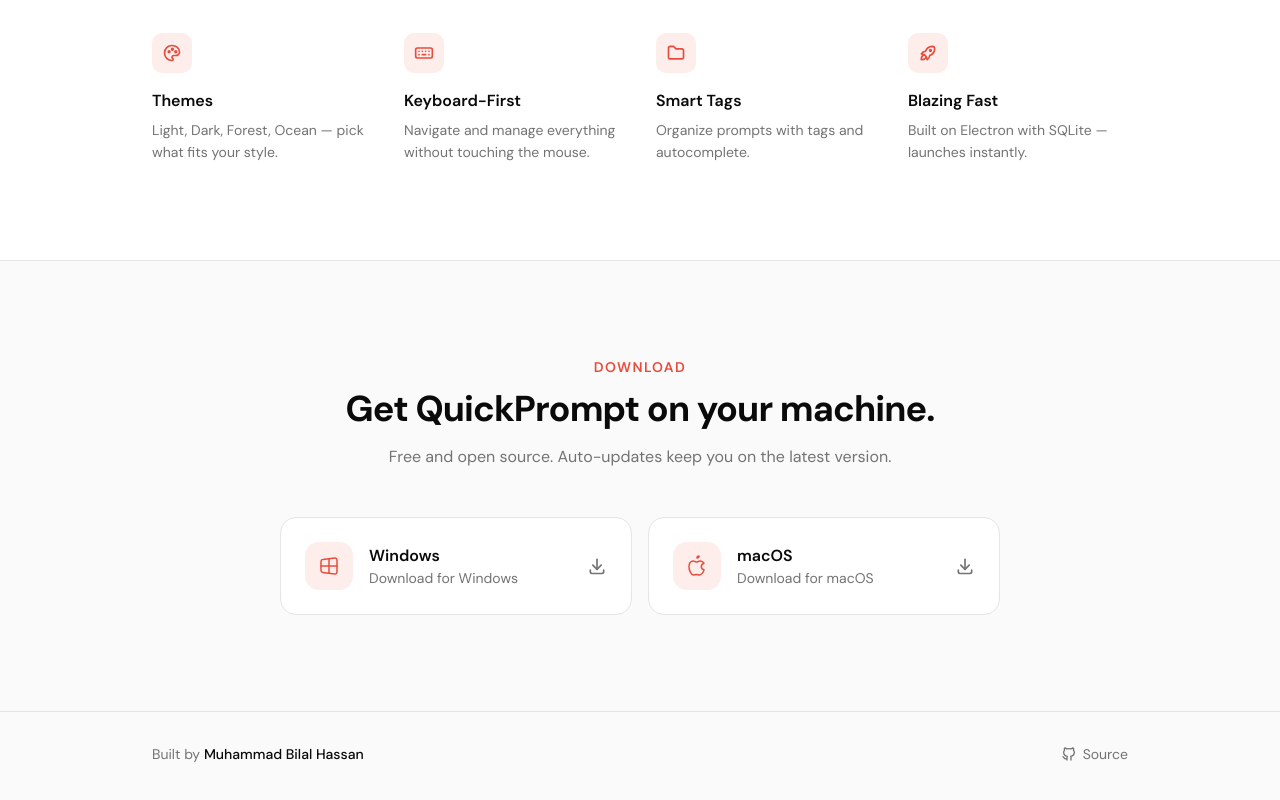
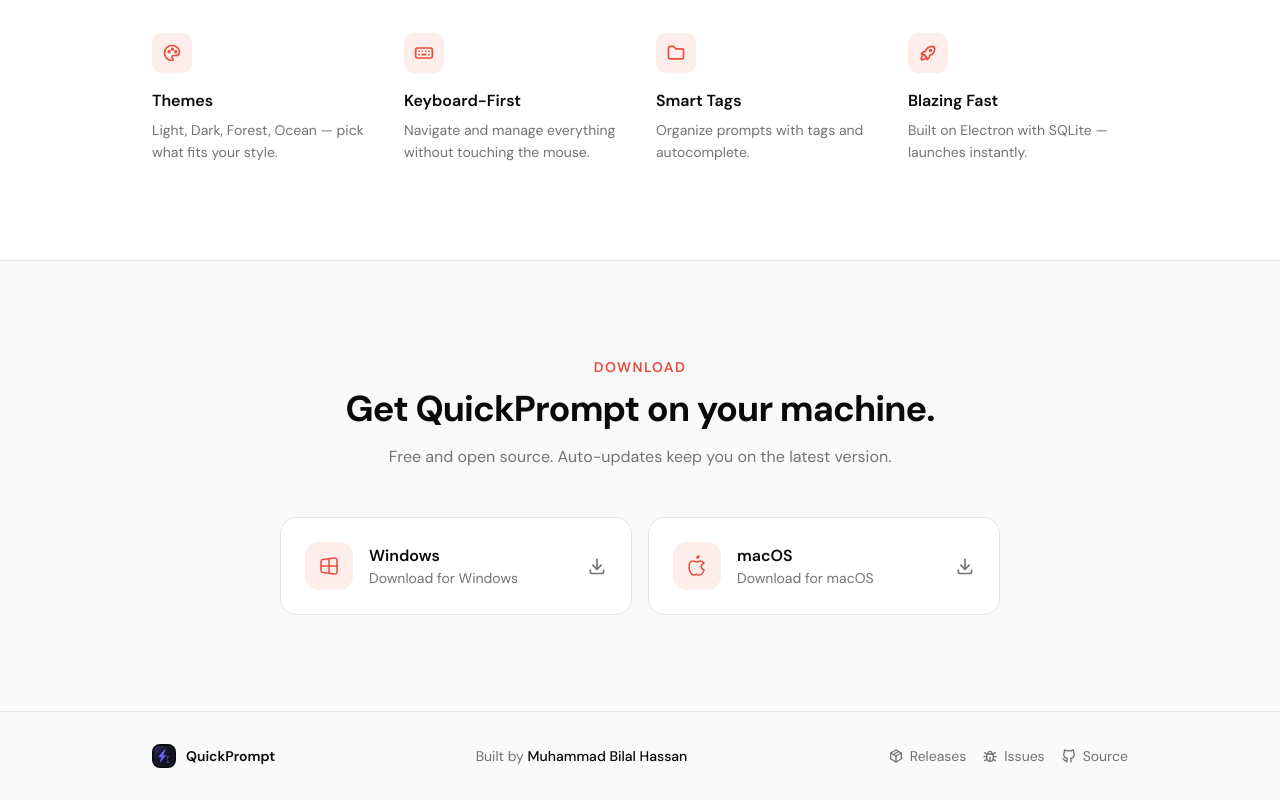
Before and after one commit to bilals2008/quickprompt-web, a React (Vite) app: page / in a window 1280 px wide. Shown: the part 1109-1909 px from the top of the page. Built offline with nearby package versions, Linux system fonts and the light colour scheme.

Commit message:
feat(ui): update footer with branding and additional links
Add the QuickPrompt logo and brand name to the footer. Replace the single GitHub link with a set of links including Releases, Issues, and Source to improve navigation and visibility.

```diff
--- a/src/components/Footer.jsx
+++ b/src/components/Footer.jsx
@@ -1,7 +1,7 @@
 import { useRef } from "react";
 import { useGSAP } from "@gsap/react";
 import { gsap } from "gsap";
-import { IconBrandGithub } from "@tabler/icons-react";
+import { IconBrandGithub, IconPackage, IconBug } from "@tabler/icons-react";
 
 export function Footer() {
   const containerRef = useRef(null);
@@ -39,9 +39,32 @@
   return (
     <footer ref={containerRef} className="border-t border-border py-8">
       <div className="footer-content mx-auto flex max-w-5xl flex-col items-center justify-between gap-4 px-6 sm:flex-row">
+        <div className="flex items-center gap-2.5">
+          <img src="/logo.avif" alt="QuickPrompt" className="size-6 rounded-md object-cover" />
+          <span className="text-sm font-semibold text-foreground">QuickPrompt</span>
+        </div>
         <p className="text-sm text-muted-foreground">
           Built by <span className="font-medium text-foreground">Muhammad Bilal Hassan</span>
         </p>
+        <div className="flex items-center gap-4">
+          <a
+            href="https://github.com/bilals2008/QuickPrompt/releases"
+            target="_blank"
+            rel="noopener noreferrer"
+            className="flex items-center gap-1.5 text-sm text-muted-foreground transition-colors hover:text-foreground"
+          >
+            <IconPackage className="size-4" stroke={2} />
+            Releases
+          </a>
+          <a
+            href="https://github.com/bilals2008/QuickPrompt/issues"
+            target="_blank"
+            rel="noopener noreferrer"
+            className="flex items-center gap-1.5 text-sm text-muted-foreground transition-colors hover:text-foreground"
+          >
+            <IconBug className="size-4" stroke={2} />
+            Issues
+          </a>
           <a
             href="https://github.com/bilals2008/QuickPrompt"
             target="_blank"
@@ -52,6 +75,7 @@
             Source
           </a>
         </div>
+      </div>
     </footer>
   );
 }
```
Lines whose indentation alone changed are shown as unchanged.
